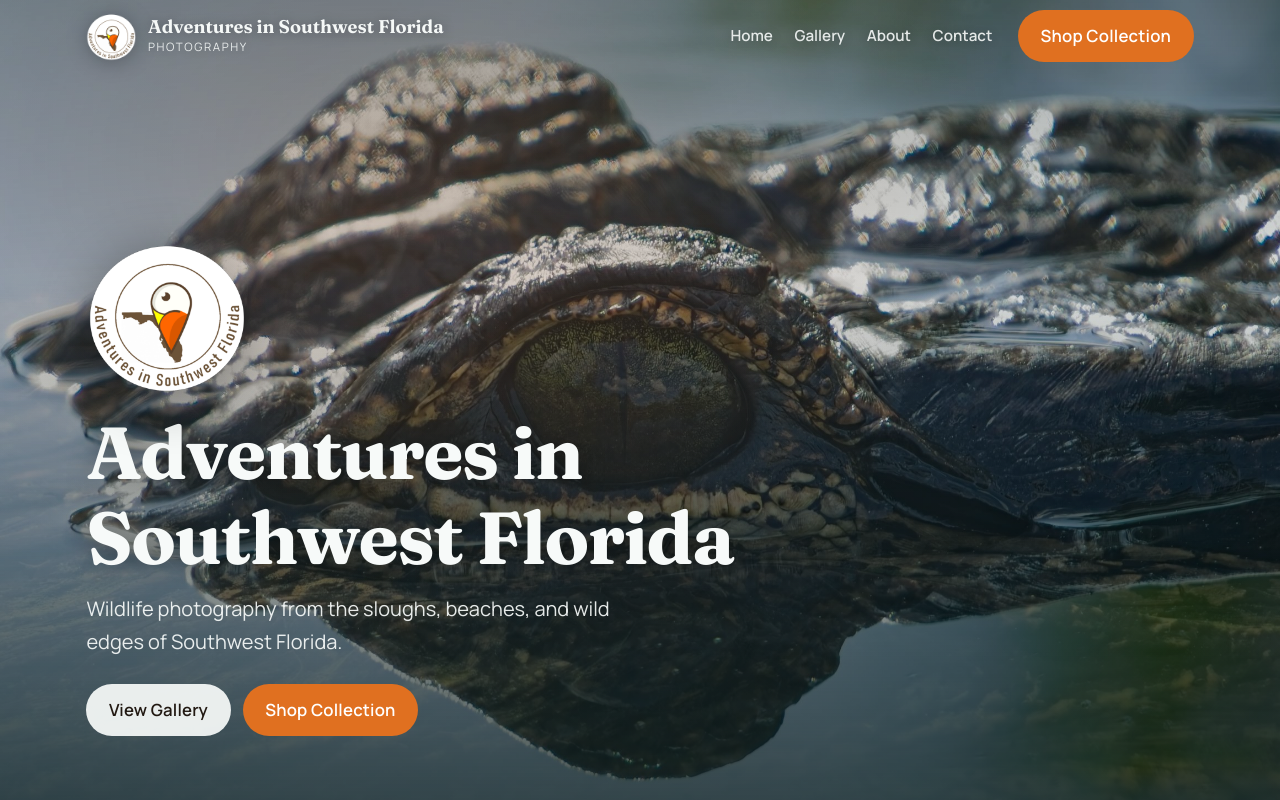
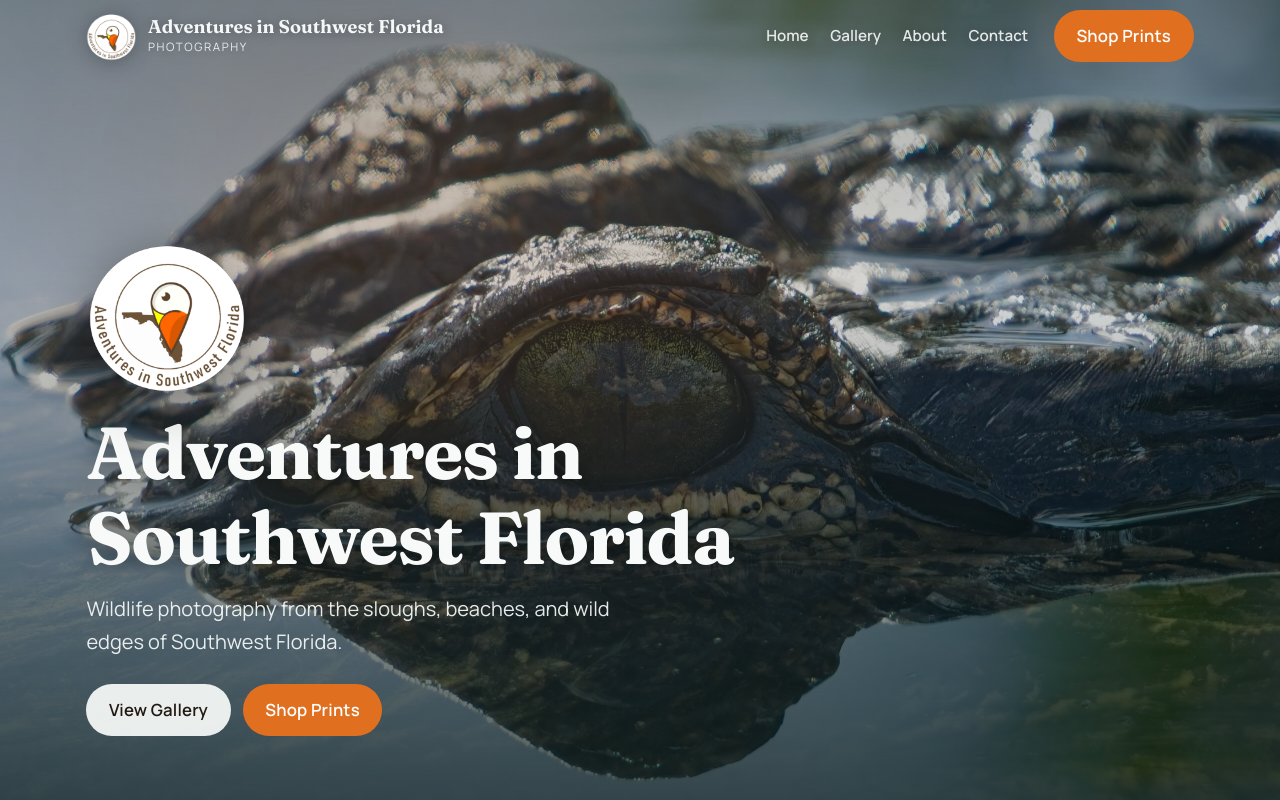
Before and after one commit to achuzan/adventuresswflorida.com, a React (Vite) app: page / in a window 1280 px wide. Shown: the top 800 px of the page. Built offline with nearby package versions, Linux system fonts and the light colour scheme; no server answers.

Commit message:
updating buttons

```diff
--- a/src/components/Header.tsx
+++ b/src/components/Header.tsx
@@ -76,7 +76,7 @@ export function Header() {
             </NavLink>
           ))}
           <a className="btn btn--accent site-nav__shop" href={site.shopUrl}>
-            Shop Collection
+            Shop Prints
           </a>
         </nav>
       </div>
--- a/src/pages/HomePage.tsx
+++ b/src/pages/HomePage.tsx
@@ -39,7 +39,7 @@ export function HomePage() {
               View Gallery
             </Link>
             <a className="btn btn--accent" href={site.shopUrl}>
-              Shop Collection
+              Shop Prints
             </a>
           </div>
         </div>
```
